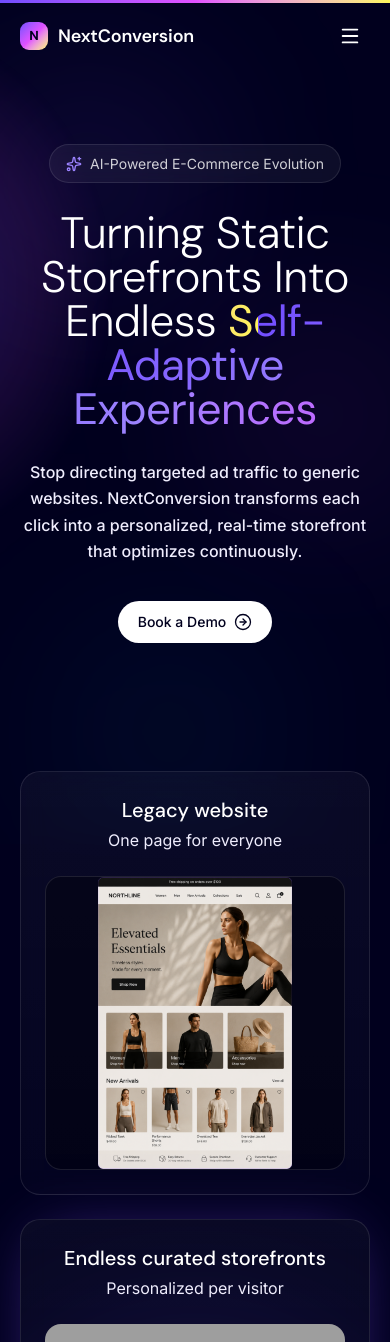
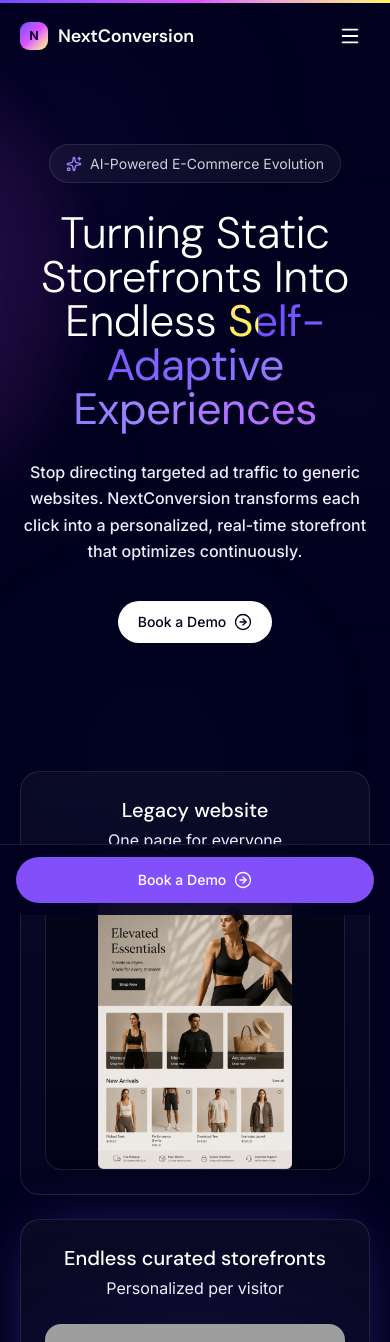
Before and after one commit to LiranFarhi/nextconversion-website, a Next.js app: page / in a window 390 px wide. Shown: the top 1342 px of the page. Built offline with nearby package versions, Linux system fonts and the light colour scheme; grey boxes are pictures that could not be loaded.

Commit message:
Conversion mechanics (sticky mobile CTA, modal trust) + calmer motion (#23)
Conversion: sticky mobile Book-a-Demo bar + modal trust line and inline
validation. Motion: softer/slower ambient orbs, demo auto-advance paused until
in view, and a lower CountUp threshold so stats never show 0%.

```diff
--- a/src/app/globals.css
+++ b/src/app/globals.css
@@ -208,26 +208,31 @@ body {
   transform: translateX(3px);
 }
 
-/* ===== Ambient background orbs ===== */
+/* ===== Ambient background orbs (subtle, slow) ===== */
 .ambient-orb {
-  filter: blur(90px);
+  filter: blur(100px);
   will-change: transform;
 }
 @keyframes drift1 {
   0%, 100% { transform: translate(0, 0) scale(1); }
-  50% { transform: translate(60px, 40px) scale(1.12); }
+  50% { transform: translate(32px, 22px) scale(1.06); }
 }
 @keyframes drift2 {
   0%, 100% { transform: translate(0, 0) scale(1); }
-  50% { transform: translate(-70px, 30px) scale(1.1); }
+  50% { transform: translate(-38px, 16px) scale(1.05); }
 }
 @keyframes drift3 {
   0%, 100% { transform: translate(0, 0) scale(1); }
-  50% { transform: translate(40px, -50px) scale(1.15); }
+  50% { transform: translate(22px, -28px) scale(1.07); }
 }
-.animate-drift-1 { animation: drift1 22s ease-in-out infinite; }
-.animate-drift-2 { animation: drift2 26s ease-in-out infinite; }
-.animate-drift-3 { animation: drift3 30s ease-in-out infinite; }
+.animate-drift-1 { animation: drift1 36s ease-in-out infinite; }
+.animate-drift-2 { animation: drift2 44s ease-in-out infinite; }
+.animate-drift-3 { animation: drift3 52s ease-in-out infinite; }
+
+/* ===== Inline form validation (only after the user interacts) ===== */
+input:user-invalid {
+  border-color: #f39091;
+}
 
 /* ===== Scrollbar hide ===== */
 .scrollbar-hide::-webkit-scrollbar { display: none; }
--- a/src/app/page.tsx
+++ b/src/app/page.tsx
@@ -11,6 +11,7 @@ import Footer from "../components/Footer";
 import ScrollProgress from "../components/ScrollProgress";
 import AmbientOrbs from "../components/AmbientOrbs";
 import DemoModal from "../components/DemoModal";
+import StickyMobileCta from "../components/StickyMobileCta";
 
 export default function Home() {
   return (
@@ -30,6 +31,7 @@ export default function Home() {
       </main>
       <Footer />
       <DemoModal />
+      <StickyMobileCta />
     </>
   );
 }
--- a/src/components/AmbientOrbs.tsx
+++ b/src/components/AmbientOrbs.tsx
@@ -2,9 +2,9 @@
 export default function AmbientOrbs() {
   return (
     <div aria-hidden className="pointer-events-none fixed inset-0 z-0 overflow-hidden">
-      <span className="ambient-orb animate-drift-1 absolute left-[-10%] top-[8%] h-[44vw] w-[44vw] max-h-[560px] max-w-[560px] rounded-full bg-primary/20" />
-      <span className="ambient-orb animate-drift-2 absolute right-[-12%] top-[38%] h-[40vw] w-[40vw] max-h-[520px] max-w-[520px] rounded-full bg-magenta/14" />
-      <span className="ambient-orb animate-drift-3 absolute bottom-[2%] left-[20%] h-[38vw] w-[38vw] max-h-[480px] max-w-[480px] rounded-full bg-cyan/12" />
+      <span className="ambient-orb animate-drift-1 absolute left-[-10%] top-[8%] h-[44vw] w-[44vw] max-h-[560px] max-w-[560px] rounded-full bg-primary/12" />
+      <span className="ambient-orb animate-drift-2 absolute right-[-12%] top-[38%] h-[40vw] w-[40vw] max-h-[520px] max-w-[520px] rounded-full bg-magenta/[0.08]" />
+      <span className="ambient-orb animate-drift-3 absolute bottom-[2%] left-[20%] h-[38vw] w-[38vw] max-h-[480px] max-w-[480px] rounded-full bg-cyan/[0.07]" />
     </div>
   );
 }
--- a/src/components/CountUp.tsx
+++ b/src/components/CountUp.tsx
@@ -49,7 +49,7 @@ export default function CountUp({ value, className = "", style, durationMs = 140
           observer.disconnect();
         }
       },
-      { threshold: 0.4 }
+      { threshold: 0.15, rootMargin: "0px 0px -10% 0px" }
     );
     observer.observe(node);
     return () => {
--- a/src/components/DemoModal.tsx
+++ b/src/components/DemoModal.tsx
@@ -116,6 +116,9 @@ export default function DemoModal() {
                     Book a demo
                     <CircleArrowRight size={18} strokeWidth={1.75} className="btn-arrow" />
                   </button>
+                  <p className="text-center font-inter text-[11px] text-muted">
+                    No spam · 2-min setup · We&rsquo;ll only use this to schedule your demo.
+                  </p>
                 </form>
               </div>
             )}
--- a/src/components/LiveDemoSection.tsx
+++ b/src/components/LiveDemoSection.tsx
@@ -64,9 +64,20 @@ export default function LiveDemoSection() {
   const [progress, setProgress] = useState(0);
   const [playing, setPlaying] = useState(true);
   const startRef = useRef(0);
+  const sectionRef = useRef<HTMLElement>(null);
+  const [inView, setInView] = useState(false);
+
+  // only auto-advance while the section is actually on screen
+  useEffect(() => {
+    const node = sectionRef.current;
+    if (!node) return;
+    const obs = new IntersectionObserver(([e]) => setInView(e.isIntersecting), { threshold: 0.25 });
+    obs.observe(node);
+    return () => obs.disconnect();
+  }, []);
 
   useEffect(() => {
-    if (reduce || !playing) return;
+    if (reduce || !playing || !inView) return;
     let raf = 0;
     startRef.current = 0;
     const tick = (t: number) => {
@@ -81,7 +92,7 @@ export default function LiveDemoSection() {
     };
     raf = requestAnimationFrame(tick);
     return () => cancelAnimationFrame(raf);
-  }, [reduce, playing]);
+  }, [reduce, playing, inView]);
 
   const select = (i: number) => {
     setActive(i);
@@ -92,7 +103,7 @@ export default function LiveDemoSection() {
   const step = STEPS[active];
 
   return (
-    <section id="how-it-works" className="mx-auto max-w-[1200px] px-5 py-20 sm:px-8 sm:py-28">
+    <section ref={sectionRef} id="how-it-works" className="mx-auto max-w-[1200px] px-5 py-20 sm:px-8 sm:py-28">
       <SectionHeading
         title="Watch a Storefront Evolve in Real-Time"
         subtitle="Meet your agent workforce that deliver autonomously behind the scenes."
--- /dev/null
+++ b/src/components/StickyMobileCta.tsx
@@ -0,0 +1,28 @@
+"use client";
+
+import { useEffect, useState } from "react";
+import BookDemoButton from "./BookDemoButton";
+
+/** Persistent bottom "Book a Demo" bar on mobile — appears after the hero. */
+export default function StickyMobileCta() {
+  const [show, setShow] = useState(false);
+
+  useEffect(() => {
+    const onScroll = () => setShow(window.scrollY > window.innerHeight * 0.7);
+    onScroll();
+    window.addEventListener("scroll", onScroll, { passive: true });
+    return () => window.removeEventListener("scroll", onScroll);
+  }, []);
+
+  return (
+    <div
+      className={`fixed inset-x-0 bottom-0 z-40 transition-transform duration-300 md:hidden ${
+        show ? "translate-y-0" : "translate-y-full"
+      }`}
+    >
+      <div className="border-t border-border bg-background/90 px-4 pb-[calc(0.75rem+env(safe-area-inset-bottom))] pt-3 backdrop-blur-xl">
+        <BookDemoButton variant="solid" className="w-full justify-center py-3.5" />
+      </div>
+    </div>
+  );
+}
```
